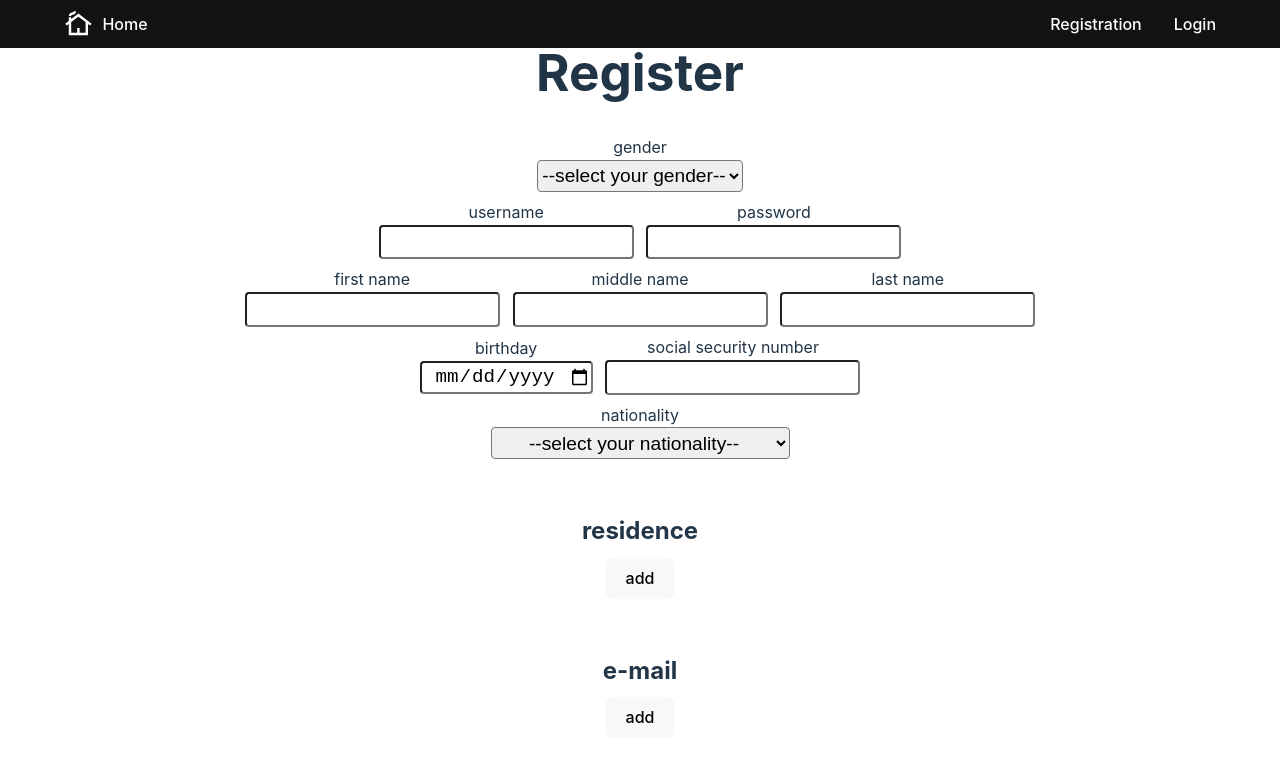
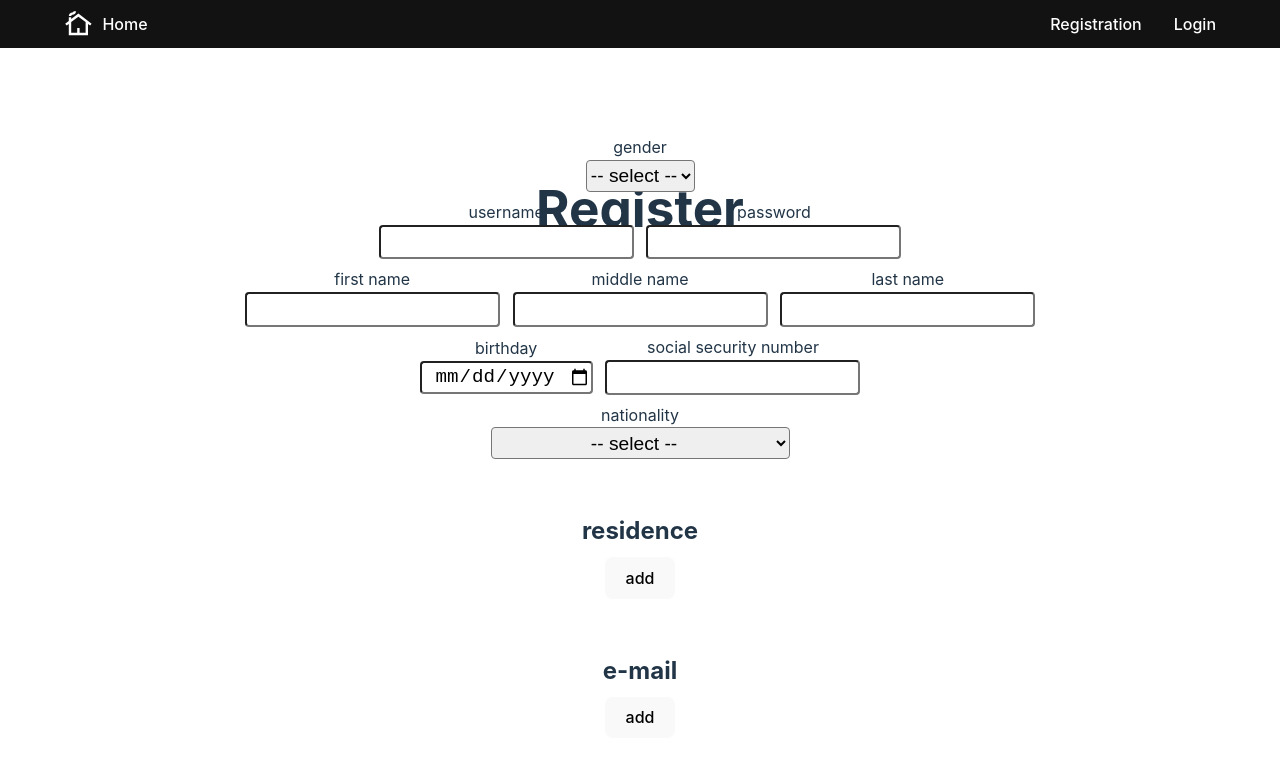
Before and after one commit to DyreEspana/democracy2.0, a React (Vite) app in the folder frontend/: page /sign-up in a window 1280 px wide. Shown: the top 762 px of the page. Built offline with nearby package versions, Linux system fonts and the light colour scheme.

Commit message:
reformat and change select default value on InputCitizen.jsx

```diff
--- a/frontend/src/components/signUp/InputCitizen.jsx
+++ b/frontend/src/components/signUp/InputCitizen.jsx
@@ -1,10 +1,10 @@
-import "../../pages/signUp/SignUp.css";
+import {useEffect, useState} from "react";
 import RegistrationCitizenResidence from ".//RegistrationCitizenResidence.jsx";
 import RegistrationCitizenMail from ".//RegistrationCitizenMail.jsx";
 import RegistrationCitizenPhone from ".//RegistrationCitizenPhone.jsx";
 import RegistrationCitizenIncome from ".//RegistrationCitizenIncome.jsx";
 import countryInformationDE from ".//CountryInformationDE.jsx";
-import {useEffect, useState} from "react";
+import "../../pages/signUp/SignUp.css";
 
 
 const InputCitizen = ({
@@ -51,8 +51,8 @@ const InputCitizen = ({
 
     return (
         <div className="signUpMainDiv">
+            <h1>{h1Title}</h1>
             <form method={"POST"} onSubmit={handleSubmit}>
-                <h1>{h1Title}</h1>
                 <div className={"column formSection"}>
                     <label className={"genderLabel"}>
                         gender
@@ -62,7 +62,7 @@ const InputCitizen = ({
                             value={citizen.gender}
                             onInput={handleChange}
                         >
-                            <option value={""}>--select your gender--</option>
+                            <option value={""}>-- select --</option>
                             <option value={"MALE"}>man</option>
                             <option value={"FEMALE"}>woman</option>
                             <option value={"DIVERS"}>divers</option>
@@ -140,7 +140,7 @@ const InputCitizen = ({
                             value={citizen.nationality}
                             onChange={handleChange}
                         >
-                            <option value={""}>--select your nationality--</option>
+                            <option value={""}>-- select --</option>
                             {countryInformationDE.map((country, index) =>
                                 <option key={index} value={country.name}>{country.flag} {country.name}</option>
                             )}
```
